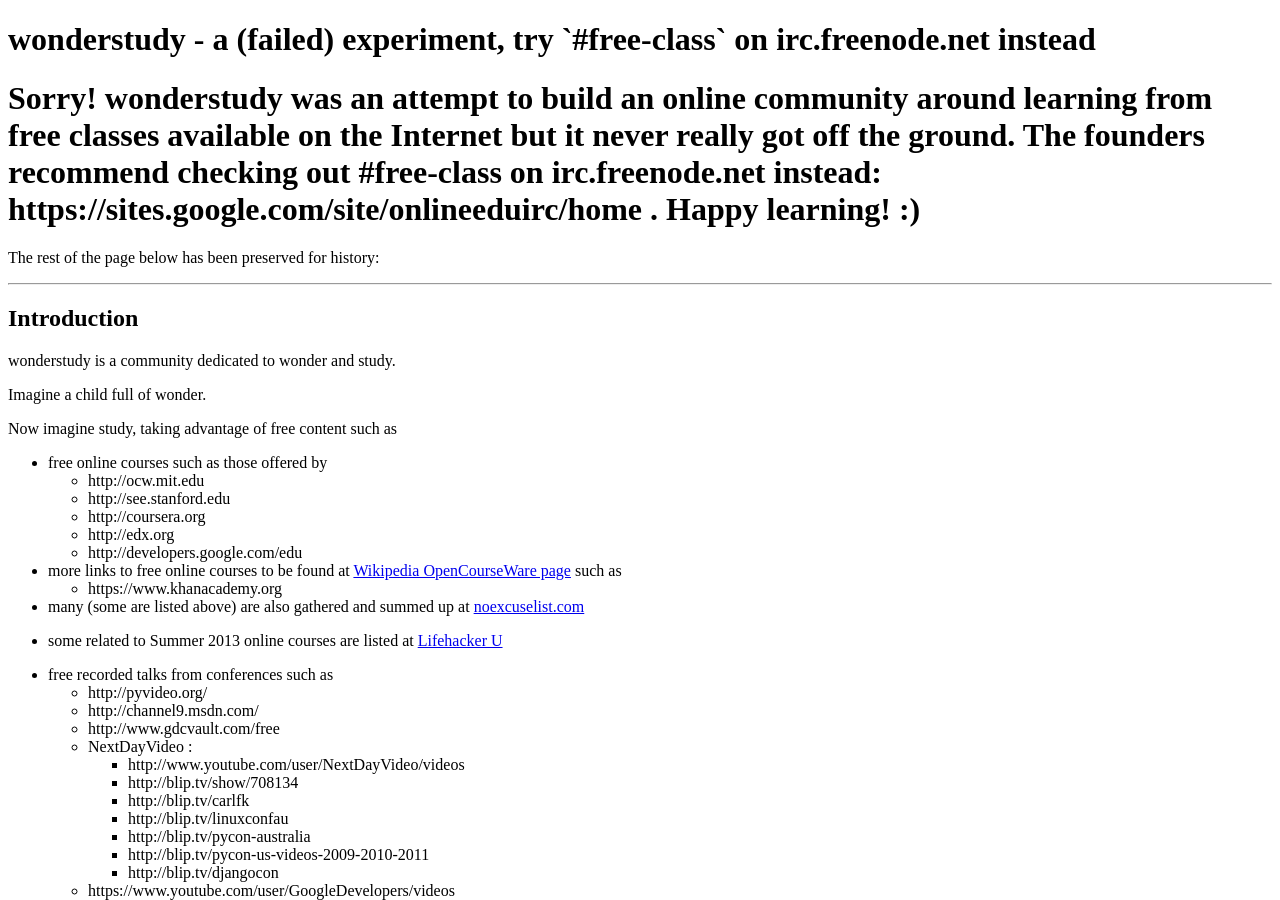
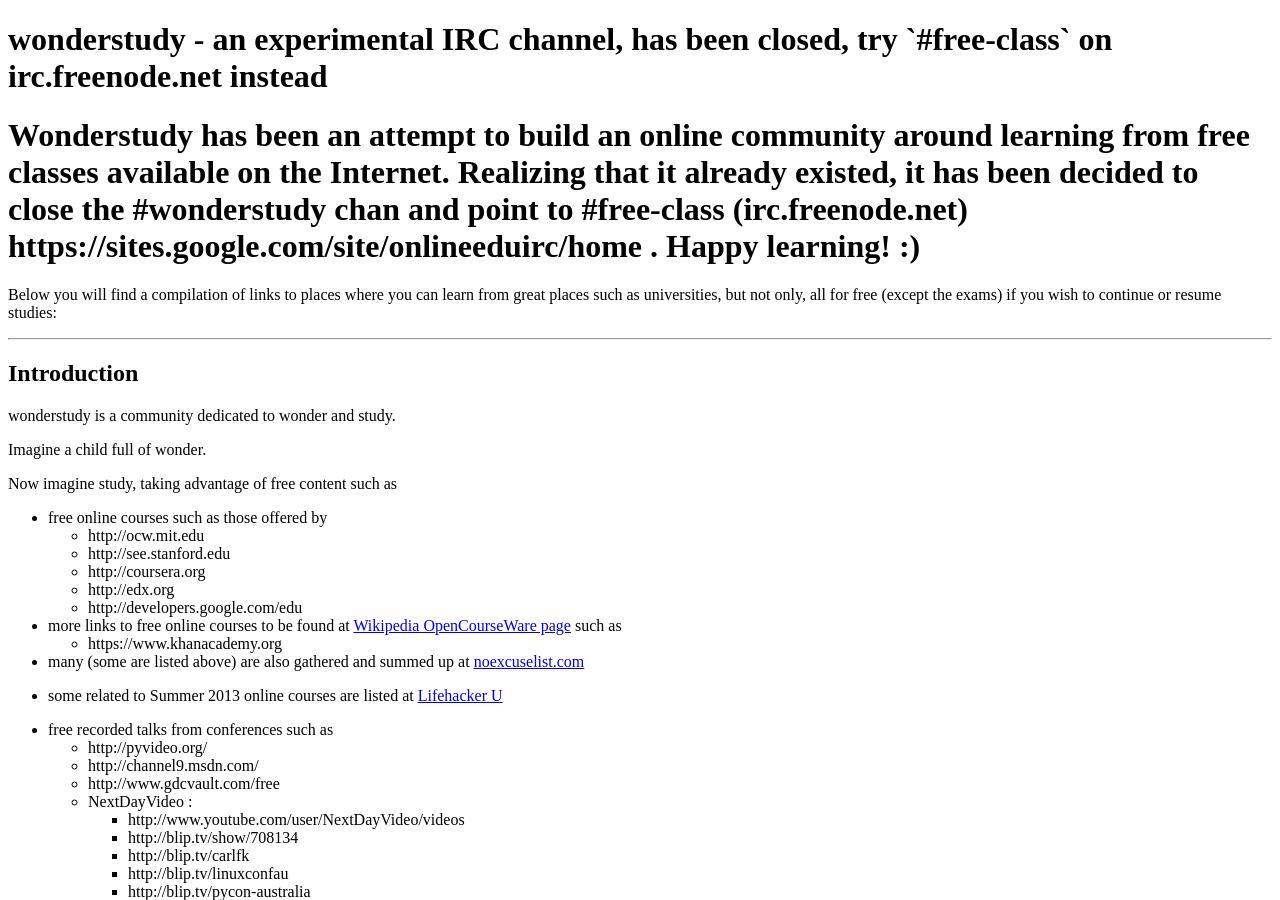
Before and after one commit to wonderstudy/wonderstudy.github.io, a Jekyll site: the page built from index.md, in a window 1280 px wide and 900 px high. Built offline with Jekyll 4.4.1, drawn with Linux system fonts in a browser that asks for light colours; Markdown is read by kramdown in place of the engine named in the settings.

Commit message:
Update index.md
Modifying the intro

```diff
--- a/index.md
+++ b/index.md
@@ -1,11 +1,11 @@
 ---
 layout: default
-title: wonderstudy - a (failed) experiment, try `#free-class` on irc.freenode.net instead
+title: wonderstudy - an experimental IRC channel, has been closed, try `#free-class` on irc.freenode.net instead
 ---
 
-# Sorry! wonderstudy was an attempt to build an online community around learning from free classes available on the Internet but it never really got off the ground. The founders recommend checking out #free-class on irc.freenode.net instead: https://sites.google.com/site/onlineeduirc/home . Happy learning! :)
+# Wonderstudy has been an attempt to build an online community around learning from free classes available on the Internet. Realizing that it already existed, it has been decided to close the #wonderstudy chan and point to #free-class (irc.freenode.net) https://sites.google.com/site/onlineeduirc/home . Happy learning! :)
 
-The rest of the page below has been preserved for history:
+Below you will find a compilation of links to places where you can learn from great places such as universities, but not only, all for free (except the exams) if you wish to continue or resume studies:
 
 ---
 
```
